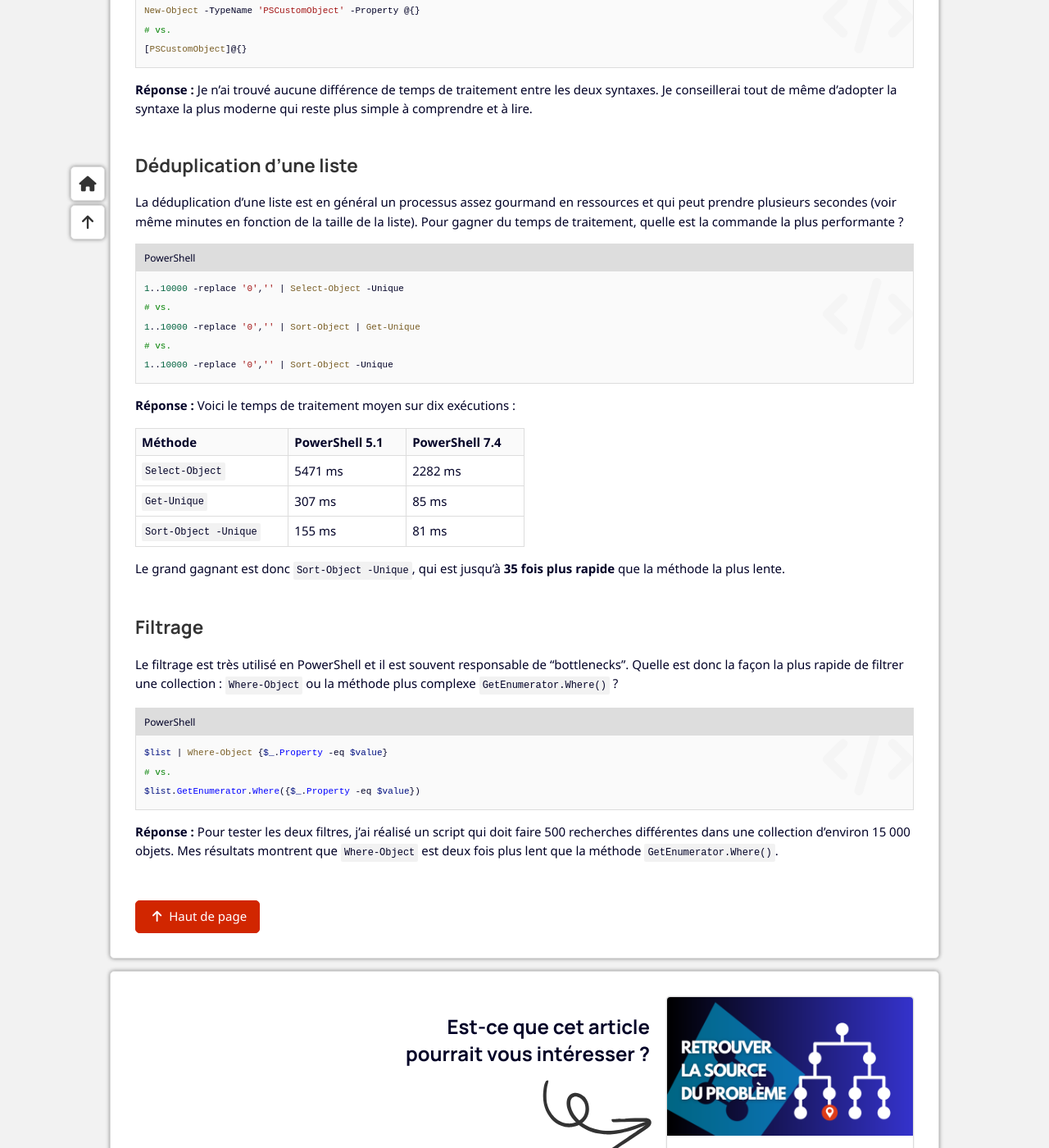
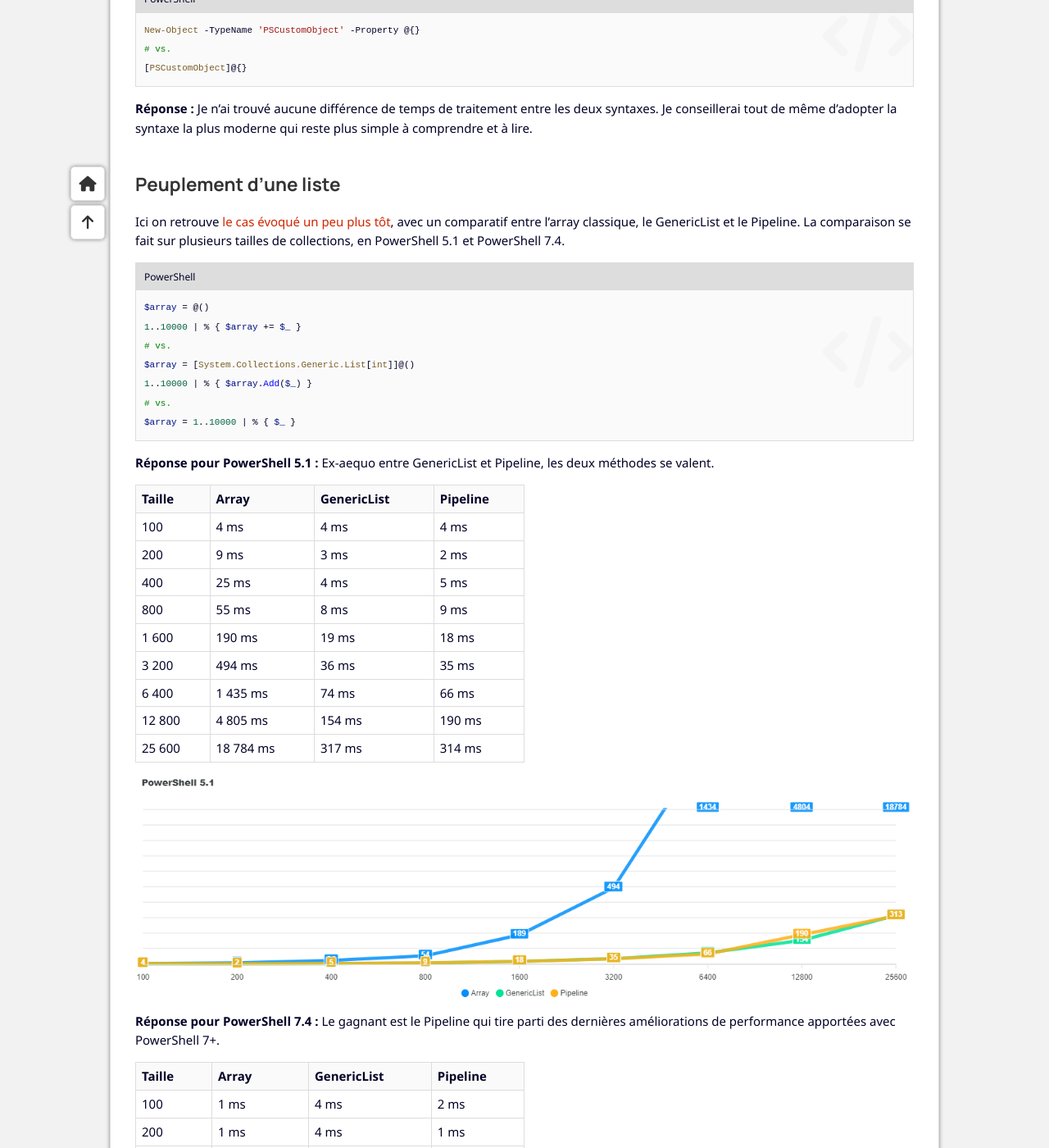
Before and after one commit to leobouard/leobouard.github.io, a Jekyll site: the page built from _posts/2023-04-01-guide-performance-powershell.md, in a window 1280 px wide and 1400 px high, scrolled down 6823 px. Shown: the whole window at 82% size. Built offline with Jekyll 4.4.1, drawn with Linux system fonts in a browser that asks for light colours; nearby versions of some CDN libraries; some web fonts are replaced; some of the changed text lies outside the part shown.

Commit message:
Ajout d'un comparatif de performance sur les tableaux

````diff
--- a/_posts/2023-04-01-guide-performance-powershell.md
+++ b/_posts/2023-04-01-guide-performance-powershell.md
@@ -34,6 +34,7 @@ On commencera donc par des conseils généraux, simples à comprendre et facile
 - [Quelques idées reçues](#quelques-idées-reçues)
   - [Supprimer le retour d'une commande](#supprimer-le-retour-dune-commande)
   - [Création de PSCustomObject](#création-de-pscustomobject)
+  - [Peuplement d'une liste](#peuplement-dune-liste)
   - [Déduplication d'une liste](#déduplication-dune-liste)
   - [Filtrage](#filtrage)
 
@@ -236,6 +237,52 @@ New-Object -TypeName 'PSCustomObject' -Property @{}
 
 **Réponse :** Je n'ai trouvé aucune différence de temps de traitement entre les deux syntaxes. Je conseillerai tout de même d'adopter la syntaxe la plus moderne qui reste plus simple à comprendre et à lire.
 
+### Peuplement d'une liste
+
+Ici on retrouve [le cas évoqué un peu plus tôt](#tableau-comparatif), avec un comparatif entre l'array classique, le GenericList et le Pipeline. La comparaison se fait sur plusieurs tailles de collections, en PowerShell 5.1 et PowerShell 7.4.
+
+```powershell
+$array = @()
+1..10000 | % { $array += $_ }
+# vs.
+$array = [System.Collections.Generic.List[int]]@()
+1..10000 | % { $array.Add($_) }
+# vs.
+$array = 1..10000 | % { $_ }
+```
+
+**Réponse pour PowerShell 5.1 :** Ex-aequo entre GenericList et Pipeline, les deux méthodes se valent.
+
+Taille | Array | GenericList | Pipeline
+------ | ----- | ----------- | --------
+100    | 4 ms | 4 ms | 4 ms
+200    | 9 ms | 3 ms | 2 ms
+400    | 25 ms | 4 ms | 5 ms
+800    | 55 ms | 8 ms | 9 ms
+1 600  | 190 ms | 19 ms | 18 ms
+3 200  | 494 ms | 36 ms | 35 ms
+6 400  | 1 435 ms | 74 ms | 66 ms
+12 800 | 4 805 ms | 154 ms | 190 ms
+25 600 | 18 784 ms | 317 ms | 314 ms
+
+![Courbe sur la différence de performance en fonction de la taille de la collection - PowerShell 5.1](/assets/images/perf-array-powershell5.png)
+
+**Réponse pour PowerShell 7.4 :** Le gagnant est le Pipeline qui tire parti des dernières améliorations de performance apportées avec PowerShell 7+.
+
+Taille | Array | GenericList | Pipeline
+------ | ----- | ----------- | --------
+100    | 1 ms | 4 ms | 2 ms
+200    | 1 ms | 4 ms | 1 ms
+400    | 3 ms | 9 ms | 1 ms
+800    | 11 ms | 15 ms | 2 ms
+1 600  | 29 ms | 28 ms | 3 ms
+3 200  | 111 ms | 54 ms | 9 ms
+6 400  | 469 ms | 118 ms | 18 ms
+12 800 | 2 069 ms | 222 ms | 36 ms
+25 600 | 9 698 ms | 440 ms | 64 ms
+
+![Courbe sur la différence de performance en fonction de la taille de la collection - PowerShell 7.4](/assets/images/perf-array-powershell7.png)
+
 ### Déduplication d'une liste
 
 La déduplication d'une liste est en général un processus assez gourmand en ressources et qui peut prendre plusieurs secondes (voir même minutes en fonction de la taille de la liste). Pour gagner du temps de traitement, quelle est la commande la plus performante ?
````
Also changed, not shown: assets/images/perf-array-powershell5.png (added), assets/images/perf-array-powershell7.png (added).
